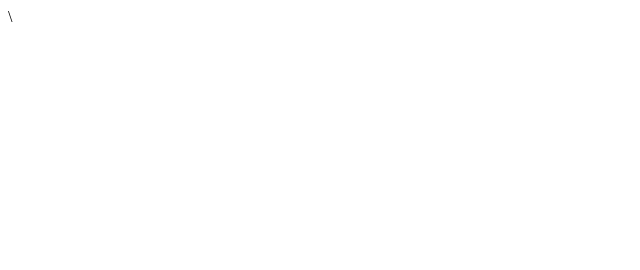
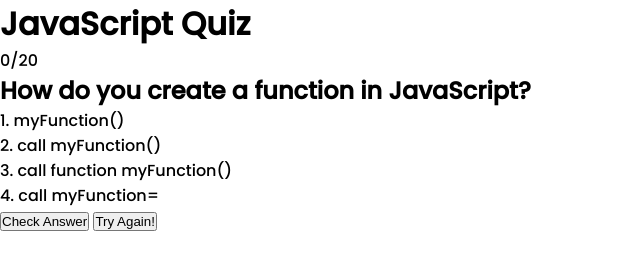
Before and after one commit to Antiimoon/Code-Quiz, a plain HTML site: page index.html in a window 1280 px wide. Shown: the whole page, without its empty margins (0-640 px from the left). Drawn offline with Linux system fonts and the light colour scheme.

Commit message:
first question and css mapping

```diff
--- a/develop/main.css
+++ b/develop/main.css
@@ -0,0 +1,15 @@
+@import url('https://fonts.googleapis.com/css2?family=Poiret+One&family=Poppins:wght@200;300;500&display=swap');
+
+* {
+    padding: 0;
+    margin: 0;
+    box-sizing: border-box;
+}
+
+:root {
+
+}
+
+body {
+    font-family: 'Poppins', sans-serif;
+}
--- a/index.html
+++ b/index.html
@@ -5,16 +5,46 @@
         <meta http-equiv="X-UA-Compatible" content="IE=edge">
         <meta name="viewport" content="width=device-width, initial-scale=1.0">
         <title>Code Quiz</title>
+
         <!-- fontawesome icons cdn -->
         <link rel="stylesheet" href="https://cdnjs.cloudflare.com/ajax/libs/font-awesome/6.0.0-beta3/css/all.min.css"
         integrity="sha512-Fo3rlrZj/k7ujTnHg4CGR2D7kSs0v4LLanw2qksYuRlEzO+tcaEPQogQ0KaoGN26/zrn20ImR1DfuLWnOo7aBA=="
-        crossorigin="anonymous" referrerpolicy="no-referrer" />\
+        crossorigin="anonymous" referrerpolicy="no-referrer" />
         <!-- custom css -->
         <link rel="stylesheet" href="develop/main.css">
 
     </head>
     <body>
 
+        <div class="wrapper">
+            <div class="quiz-container">
+                <div class="quiz-head">
+                    <h1 class="quiz-title">JavaScript Quiz</h1>
+                    <div class="quiz-score flex">
+                        <span id="correct-score">0</span>/<span id="total-question">20</span>
+                    </div>
+                </div>
+
+                <div class = "quiz-body">
+                    <h2 class="quiz-question" id= "question">How do you create a function in JavaScript?</h2>
+                    <ul class = "quiz-options">
+                        <li>1. myFunction()</li>
+                        <li>2. call myFunction()</li>
+                        <li>3. call function myFunction()</li>
+                        <li>4. call myFunction=</li>
+                    </ul>
+                    <div id="result">
+                        <!-- result here -->
+                    </div>
+                </div>
+
+                <div class = "quiz-foot">
+                    <button type="button" id="check-answer">Check Answer</button>
+                    <button type="button" id="try-again">Try Again!</button>
+                </div>
+            </div>
+        </div>
+
 
         <!-- code quiz js -->
         <script src="develop/script.js"></script>
```
